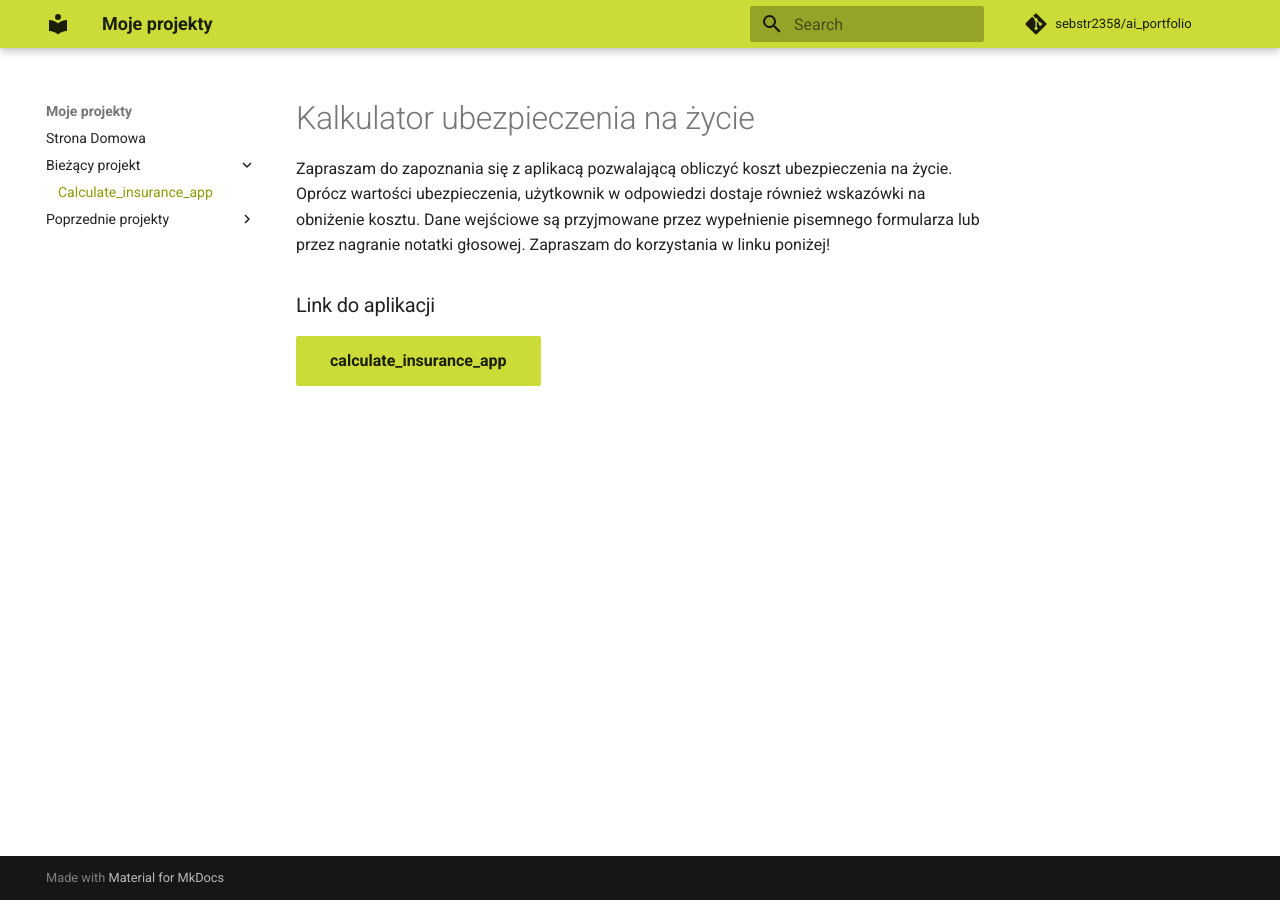
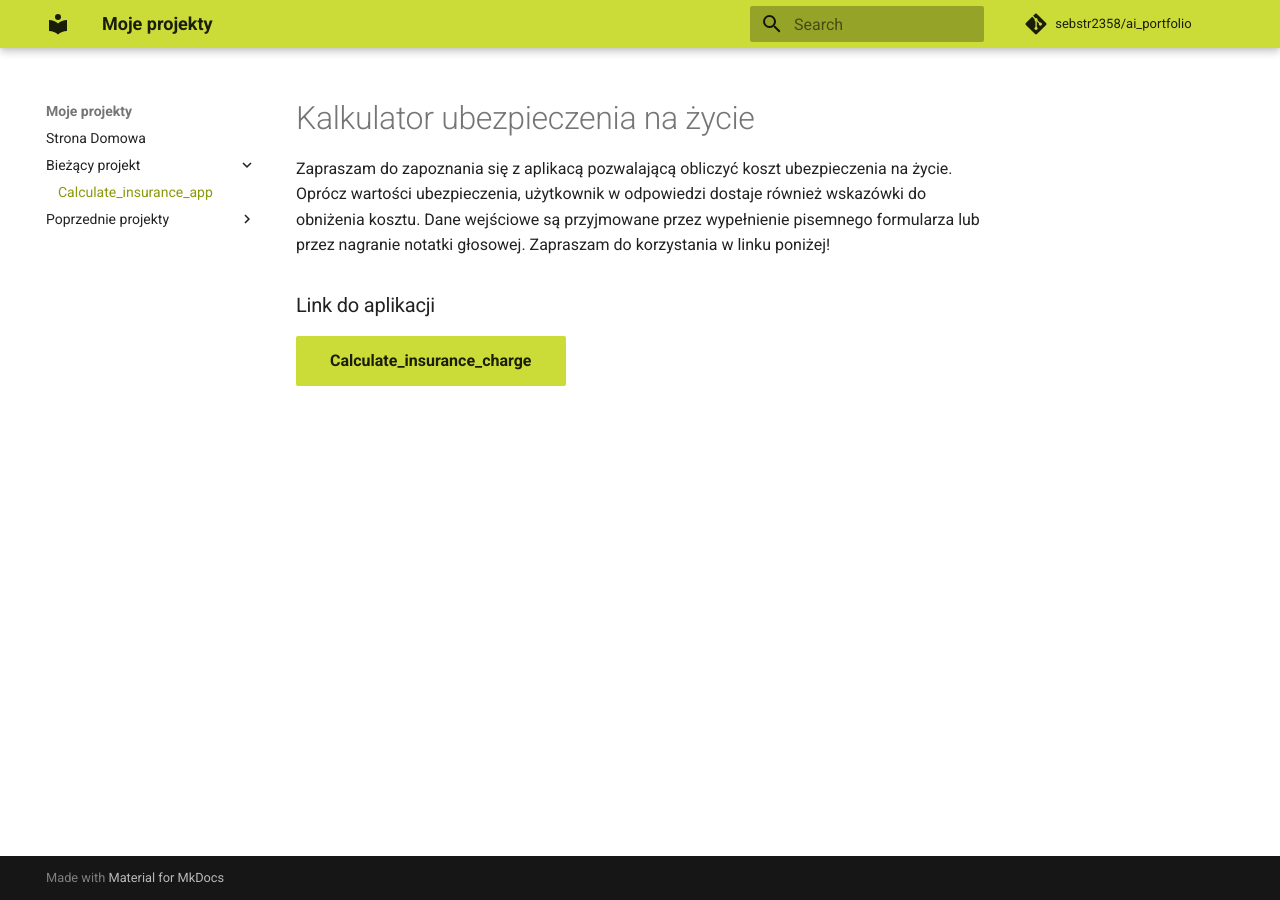
Before and after one commit to sebstr2358/ai_portfolio, an MkDocs documentation site: the page built from docs/calculate_insurance_app/index.md, in a window 1280 px wide. Built offline with MkDocs 1.6.1 and Material for MkDocs 9.7.7, drawn with Linux system fonts in a browser that asks for light colours; comment, search, counter and statistics services are not loaded.

Commit message:
changes in new project

```diff
--- a/docs/calculate_insurance_app/index.md
+++ b/docs/calculate_insurance_app/index.md
@@ -1,8 +1,8 @@
 <header style="margin-bottom: 1rem">
     <h1 style="margin-bottom: 0">Kalkulator ubezpieczenia na życie</h1>
-    <p>Zapraszam do zapoznania się z aplikacą pozwalającą obliczyć koszt ubezpieczenia na życie. Oprócz wartości ubezpieczenia, użytkownik w odpowiedzi dostaje również wskazówki na obniżenie kosztu. Dane wejściowe są przyjmowane przez wypełnienie pisemnego formularza lub przez nagranie notatki głosowej.
+    <p>Zapraszam do zapoznania się z aplikacą pozwalającą obliczyć koszt ubezpieczenia na życie. Oprócz wartości ubezpieczenia, użytkownik w odpowiedzi dostaje również wskazówki do obniżenia kosztu. Dane wejściowe są przyjmowane przez wypełnienie pisemnego formularza lub przez nagranie notatki głosowej.
     Zapraszam do korzystania w linku poniżej!</p>
 </header>
 
 <h3>Link do aplikacji</h3>
-<a href="https://calculate-insurance-app.streamlit.app/" style="margin-bottom: 2rem" class="md-button md-button--primary" target='_blank'>calculate_insurance_app</a>
+<a href="https://calculate-insurance-app.streamlit.app/" style="margin-bottom: 2rem" class="md-button md-button--primary" target='_blank'>Calculate_insurance_charge</a>
```
